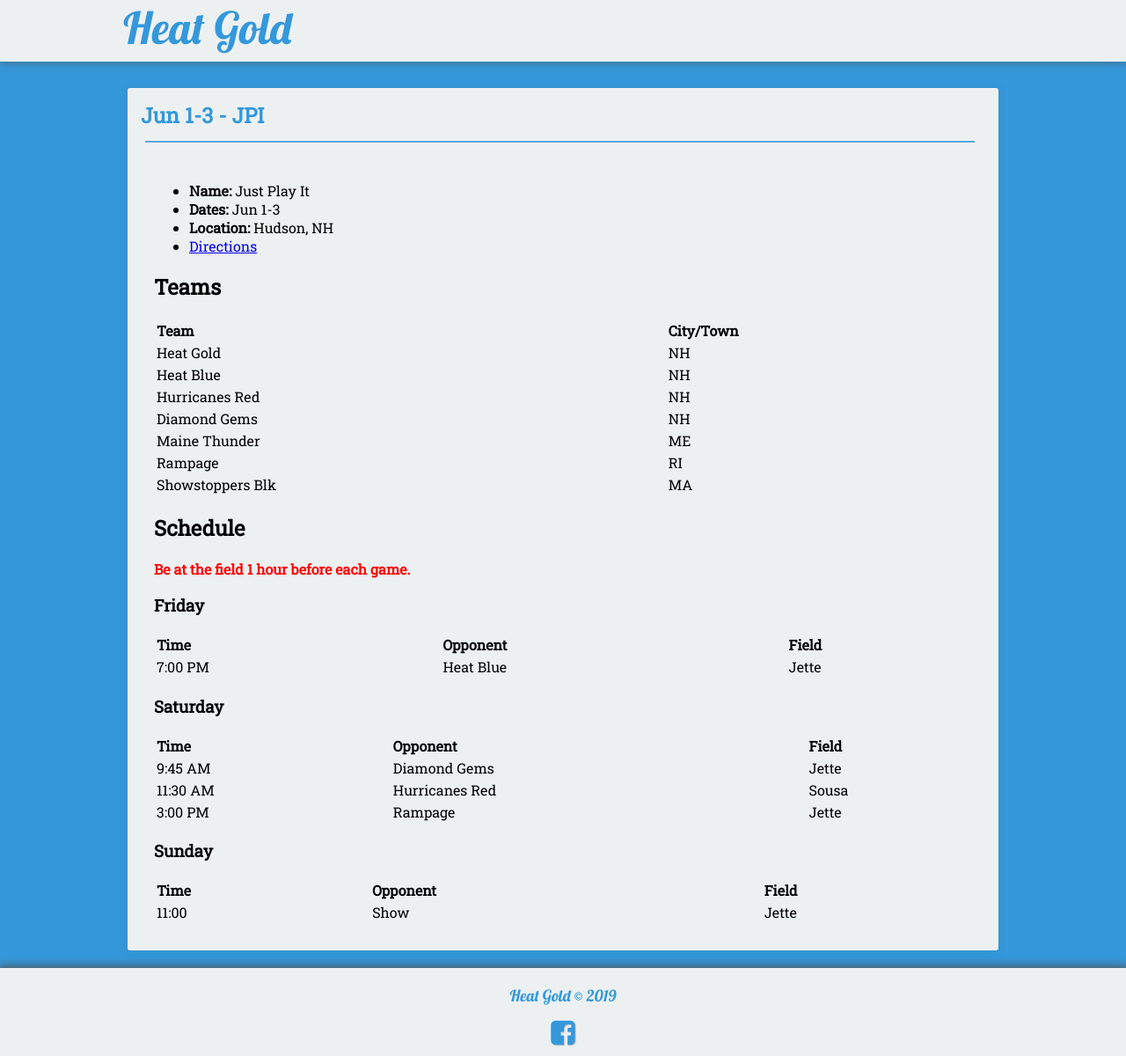
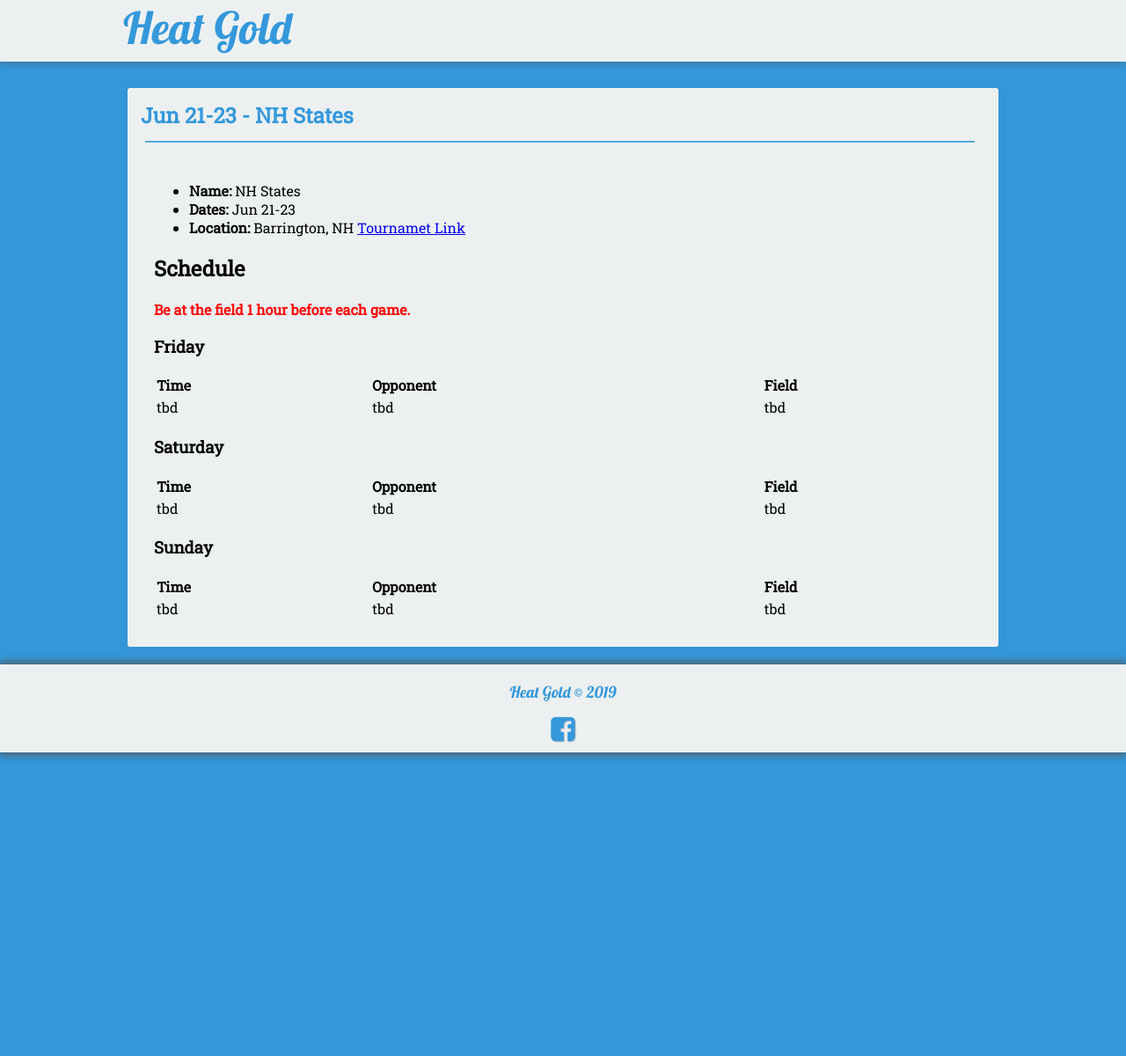
Before and after one commit to seanmerrow/ecf, a Jekyll site: the page built from _posts/2018-08-10-Jun-1-JPI.md, in a window 1280 px wide. Shown: the whole page at 88% size. Built offline with Jekyll 4.4.1, drawn with Linux system fonts in a browser that asks for light colours; nearby versions of some CDN libraries; after the commit the page ends 900 px from its top, so only the background shows below that.

Commit message:
Update 2018-08-10-Jun-1-JPI.md

```diff
--- a/_posts/2018-08-10-Jun-1-JPI.md
+++ b/_posts/2018-08-10-Jun-1-JPI.md
@@ -1,29 +1,18 @@
 ---
 layout: post
-title: Jun 1-3 - JPI
-description: Just Play It
-excerpt: "Just Play It"
+title: Jun 21-23 - NH States
+description: NH States
+excerpt: "NH States"
 tag:
 - tournament
 category:
 - tournament
 ---
-* **Name:** Just Play It
-* **Dates:** Jun 1-3
-* **Location:**  Hudson, NH
-* [Directions](https://seanmerrow.github.io/heatgold/fields/hudson_jette)
+* **Name:** NH States
+* **Dates:** Jun 21-23
+* **Location:**  Barrington, NH
+[Tournamet Link](http://www.asanewengland.com/TournamentDetails.aspx?TournamentKey=10043)
 
-## Teams
-
-|Team                        |City/Town        |
-|:---------------------------|:----------------|
-|Heat Gold	                 |NH  |
-|Heat Blue	                 |NH  |
-|Hurricanes Red 	           |NH  |
-|Diamond Gems       	       |NH  |
-|Maine Thunder               |ME  |
-|Rampage                     |RI  |
-|Showstoppers Blk            |MA  |
 
 
 ## Schedule
@@ -33,20 +22,18 @@ category:
 
 | Time     | Opponent       | Field |
 |:-------  |:-------------  |:---   |
-| 7:00 PM  | Heat Blue      | Jette |
+| tbd  | tbd      | tbd   |
 
 
 ### Saturday
 
 | Time      | Opponent         | Field   |
 |:--------  |:---------------  |:-----   |
-| 9:45 AM   | Diamond Gems     | Jette   |
-| 11:30 AM  | Hurricanes Red   | Sousa   |
-| 3:00 PM   | Rampage          | Jette   |
+| tbd  | tbd      | tbd   |
 
 
 ### Sunday
 
 | Time | Opponent | Field |
 |:---  |:---      |:---   |
-| 11:00  | Show      | Jette   |
+| tbd  | tbd      | tbd   |
```
